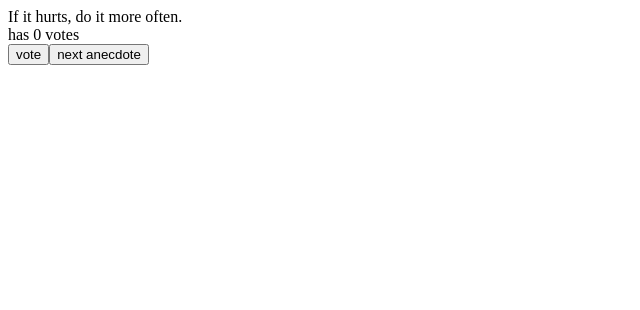
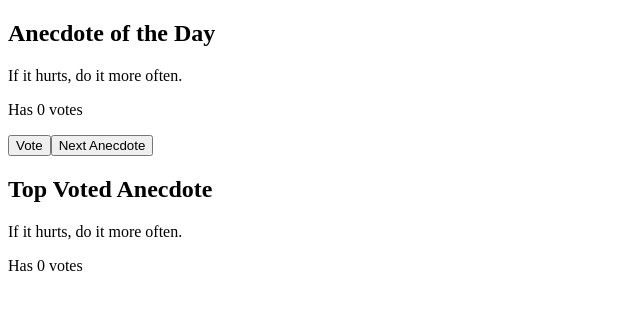
Before and after one commit to hangwl/fso2024, a React (Vite) app in the folder part1/: page / in a window 1280 px wide. Shown: the top 310 px of the page, without its empty margins (0-640 px from the left). Built offline with nearby package versions, Linux system fonts and the light colour scheme.

Commit message:
part1 anecdotes part3

```diff
--- a/part1/src/App.jsx
+++ b/part1/src/App.jsx
@@ -18,25 +18,42 @@ const App = () => {
 
   const [selected, setSelected] = useState(0);
   const [votes, setVotes] = useState(new Array(anecdotes.length).fill(0));
+  const [mostVotedIndex, setMostVotedIndex] = useState(0);
 
   const handleVote = () => {
     const newVotes = [...votes];
     newVotes[selected]++;
     setVotes(newVotes);
+    updateMostVotedIndex(newVotes);
   };
 
   const handleNextAnecdote = () => {
-    const randomIndex = Math.floor(Math.random() * anecdotes.length);
-    setSelected(randomIndex);
+    setSelected(Math.floor(Math.random() * anecdotes.length));
+  };
+
+  const updateMostVotedIndex = (newVotes) => {
+    let maxIndex = 0;
+    for (let i = 1; i < newVotes.length; i++) {
+      if (newVotes[i] > newVotes[maxIndex]) {
+        maxIndex = i;
+      }
+    }
+    setMostVotedIndex(maxIndex);
   };
 
   return (
     <div>
-      <div>{anecdotes[selected]}</div>
-      <div>has {votes[selected]} votes</div>
       <div>
-        <Button handleClick={handleVote} text="vote" />
-        <Button handleClick={handleNextAnecdote} text="next anecdote" />
+        <h2>Anecdote of the Day</h2>
+        <p>{anecdotes[selected]}</p>
+        <p>Has {votes[selected]} votes</p>
+        <Button handleClick={handleVote} text="Vote" />
+        <Button handleClick={handleNextAnecdote} text="Next Anecdote" />
+      </div>
+      <div>
+        <h2>Top Voted Anecdote</h2>
+        <p>{anecdotes[mostVotedIndex]}</p>
+        <p>Has {votes[mostVotedIndex]} votes</p>
       </div>
     </div>
   );
```
